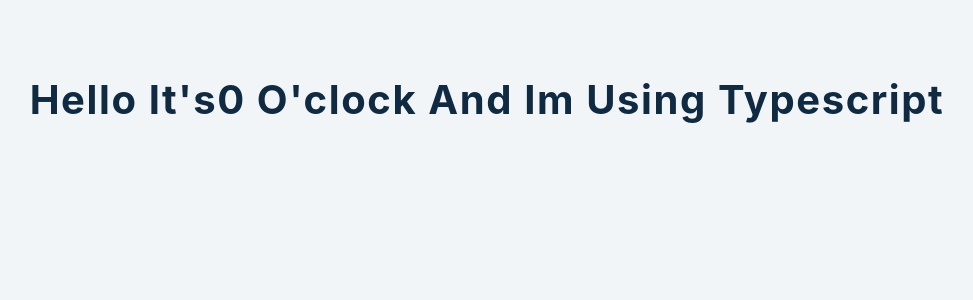
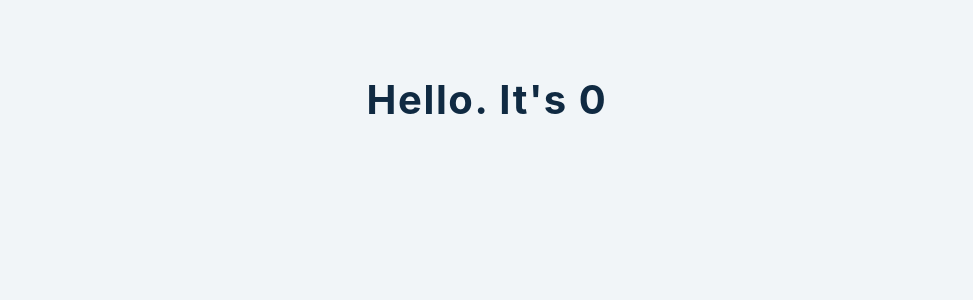
Before and after one commit to alivarastepour/react, a React (Create React App) app: page / in a window 1280 px wide. Shown: the top 300 px of the page, without its empty margins (153-1126 px from the left). Built offline with nearby package versions, Linux system fonts and the light colour scheme.

Commit message:
typescript interface

```diff
--- a/src/tutorial/18-typescript/typescript.tsx
+++ b/src/tutorial/18-typescript/typescript.tsx
@@ -2,17 +2,22 @@ import React from "react";
 
 
 const Setup = () => {
+    interface d {
+        state: string,
+        hour: number
+    }
 
     const getHour = ():number => {
         const date = new Date();
         return date.getHours();
     }
-    const sample = (str:string, num: number):string => {
-        return str + num ;
+    const sample = (num: number):string => {
+        return num > 18 ? 'bye' : 'hello' ;
     }
+    const temp:d = {state:sample(getHour()), hour:getHour()}
 
     return <>
-        <h2>{sample('hello it\'s', getHour())} o'clock and im using typescript</h2>
+        <h2>{temp.state}. it's {temp.hour}</h2>
     </>
 }
 
```
